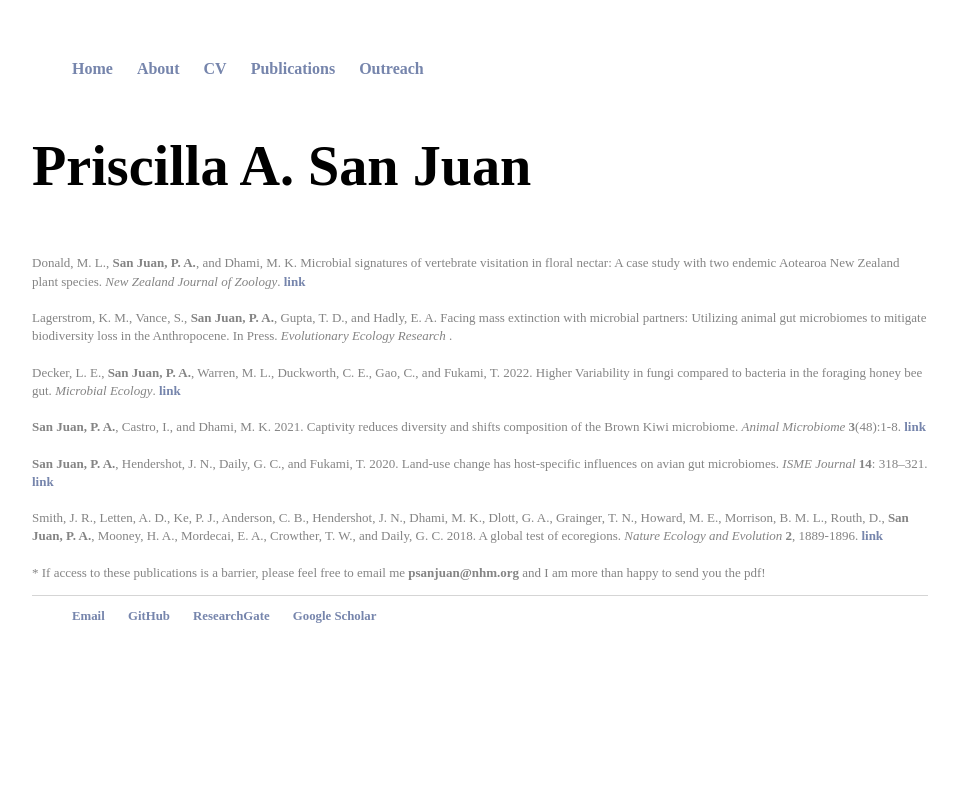
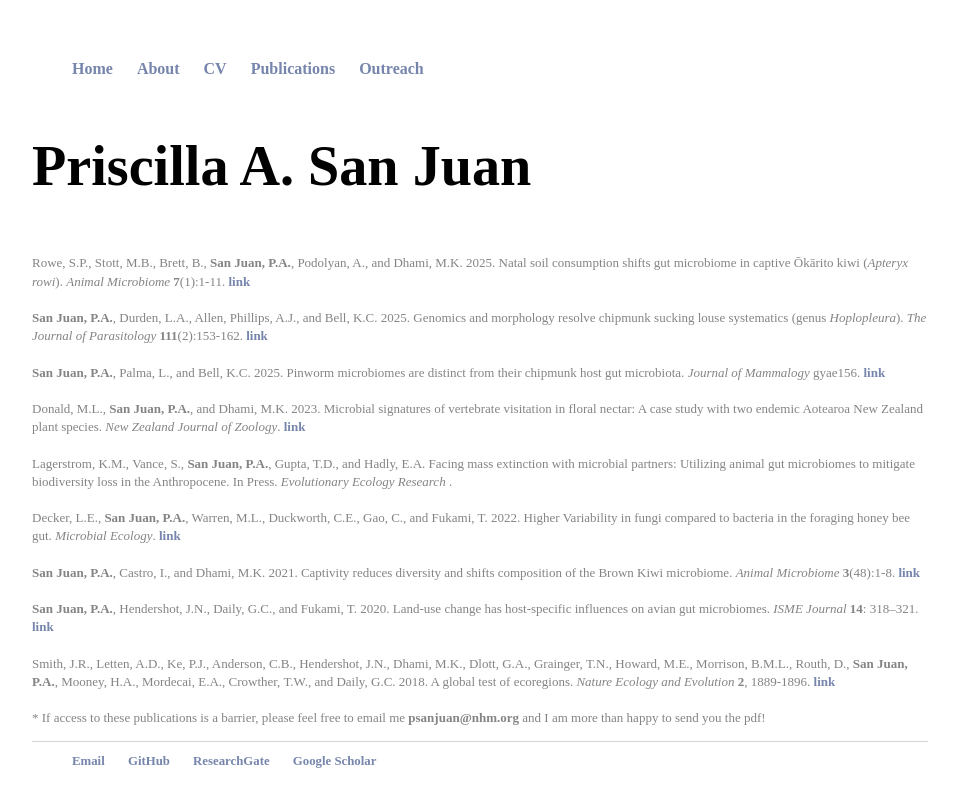
Before and after one commit to psanjuan/psanjuan.github.io, a Jekyll site: the page built from publications/index.html, in a window 1280 px wide. Shown: the top 807 px of the page, without its empty margins (160-1119 px from the left). Built offline with Jekyll 4.4.1, drawn with Linux system fonts in a browser that asks for light colours.

Commit message:
Update index.html

```diff
--- a/publications/index.html
+++ b/publications/index.html
@@ -8,17 +8,23 @@ title: Priscilla A. San Juan, PhD candidate
 
 <div class="post">
 <p style="color:#848484;font-size:13px;">
-  Donald, M. L., <b>San Juan, P. A.</b>, and Dhami, M. K. Microbial signatures of vertebrate visitation in floral nectar: A case study with two endemic Aotearoa New Zealand plant species. <i>New Zealand Journal of Zoology</i>.<b><a href="https://www.tandfonline.com/doi/full/10.1080/03014223.2023.2245763?src="> link</a></b><br>
+  Rowe, S.P., Stott, M.B., Brett, B., <b>San Juan, P.A.</b>, Podolyan, A., and Dhami, M.K. 2025. Natal soil consumption shifts gut microbiome in captive Ōkārito kiwi (<i>Apteryx rowi</i>). <i>Animal Microbiome</i> <b>7</b>(1):1-11. <b><a href="https://link.springer.com/article/10.1186/s42523-025-00445-5"> link</a></b><br>
   <br>
-  Lagerstrom, K. M., Vance, S., <b>San Juan, P. A.</b>, Gupta, T. D., and Hadly, E. A. Facing mass extinction with microbial partners: Utilizing animal gut microbiomes to mitigate biodiversity loss in the Anthropocene. In Press. <i>Evolutionary Ecology Research </i>.<br>
+  <b>San Juan, P.A.</b>, Durden, L.A., Allen, Phillips, A.J., and Bell, K.C. 2025. Genomics and morphology resolve chipmunk sucking louse systematics (genus <i>Hoplopleura</i>). <i>The Journal of Parasitology</i> <b>111</b>(2):153-162. <b><a href="https://journal-of-parasitology.kglmeridian.com/view/journals/para/111/2/article-p153.xml"> link</a></b><br>
   <br>
-  Decker, L. E., <b>San Juan, P. A.</b>, Warren, M. L., Duckworth, C. E., Gao, C., and Fukami, T. 2022. Higher Variability in fungi compared to bacteria in the foraging honey bee gut. <i>Microbial Ecology</i>. <b><a href="https://doi.org/10.1007/s00248-021-01922-5">link</a></b><br>
+  <b>San Juan, P.A.</b>, Palma, L., and Bell, K.C. 2025. Pinworm microbiomes are distinct from their chipmunk host gut microbiota. <i>Journal of Mammalogy</i> gyae156. <b><a href="https://academic.oup.com/jmammal/advance-article-abstract/doi/10.1093/jmammal/gyae156/7964708"> link</a></b><br>
   <br>
-  <b>San Juan, P. A.</b>, Castro, I., and Dhami, M. K. 2021. Captivity reduces diversity and shifts composition of the Brown Kiwi microbiome. <i>Animal Microbiome</i> <b>3</b>(48):1-8. <b><a href="https://doi.org/10.1186/s42523-021-00109-0">link</a></b><br>
+  Donald, M.L., <b>San Juan, P.A.</b>, and Dhami, M.K. 2023. Microbial signatures of vertebrate visitation in floral nectar: A case study with two endemic Aotearoa New Zealand plant species. <i>New Zealand Journal of Zoology</i>.<b><a href="https://www.tandfonline.com/doi/full/10.1080/03014223.2023.2245763?src="> link</a></b><br>
   <br>
-  <b>San Juan, P. A.</b>, Hendershot, J. N., Daily, G. C., and Fukami, T. 2020. Land-use change has host-specific influences on avian gut microbiomes. <i>ISME Journal</i> <b>14</b>: 318–321. <b><a href="https://doi.org/10.1038/s41396-019-0535-4">link</a></b><br>
+  Lagerstrom, K.M., Vance, S., <b>San Juan, P.A.</b>, Gupta, T.D., and Hadly, E.A. Facing mass extinction with microbial partners: Utilizing animal gut microbiomes to mitigate biodiversity loss in the Anthropocene. In Press. <i>Evolutionary Ecology Research </i>.<br>
+  <br>
+  Decker, L.E., <b>San Juan, P.A.</b>, Warren, M.L., Duckworth, C.E., Gao, C., and Fukami, T. 2022. Higher Variability in fungi compared to bacteria in the foraging honey bee gut. <i>Microbial Ecology</i>. <b><a href="https://doi.org/10.1007/s00248-021-01922-5">link</a></b><br>
+  <br>
+  <b>San Juan, P.A.</b>, Castro, I., and Dhami, M.K. 2021. Captivity reduces diversity and shifts composition of the Brown Kiwi microbiome. <i>Animal Microbiome</i> <b>3</b>(48):1-8. <b><a href="https://doi.org/10.1186/s42523-021-00109-0">link</a></b><br>
+  <br>
+  <b>San Juan, P.A.</b>, Hendershot, J.N., Daily, G.C., and Fukami, T. 2020. Land-use change has host-specific influences on avian gut microbiomes. <i>ISME Journal</i> <b>14</b>: 318–321. <b><a href="https://doi.org/10.1038/s41396-019-0535-4">link</a></b><br>
 <br>
-Smith, J. R., Letten, A. D.,  Ke, P. J., Anderson, C. B., Hendershot, J. N., Dhami, M. K., Dlott, G. A., Grainger, T. N., Howard, M. E., Morrison, B. M. L., Routh, D., <b>San Juan, P. A.</b>, Mooney, H. A., Mordecai, E. A., Crowther, T. W., and Daily, G. C. 2018. A global test of ecoregions. <i>Nature Ecology and Evolution</i> <b>2</b>, 1889-1896. <b><a href="https://doi.org/10.1038/s41559-018-0709-x">link</a></b>
+Smith, J.R., Letten, A.D.,  Ke, P.J., Anderson, C.B., Hendershot, J.N., Dhami, M.K., Dlott, G.A., Grainger, T.N., Howard, M.E., Morrison, B.M.L., Routh, D., <b>San Juan, P.A.</b>, Mooney, H.A., Mordecai, E.A., Crowther, T.W., and Daily, G.C. 2018. A global test of ecoregions. <i>Nature Ecology and Evolution</i> <b>2</b>, 1889-1896. <b><a href="https://doi.org/10.1038/s41559-018-0709-x">link</a></b>
   <br>
   <br>
   * If access to these publications is a barrier, please feel free to email me <b>psanjuan@nhm.org</b> and I am more than happy to send you the pdf!
```
